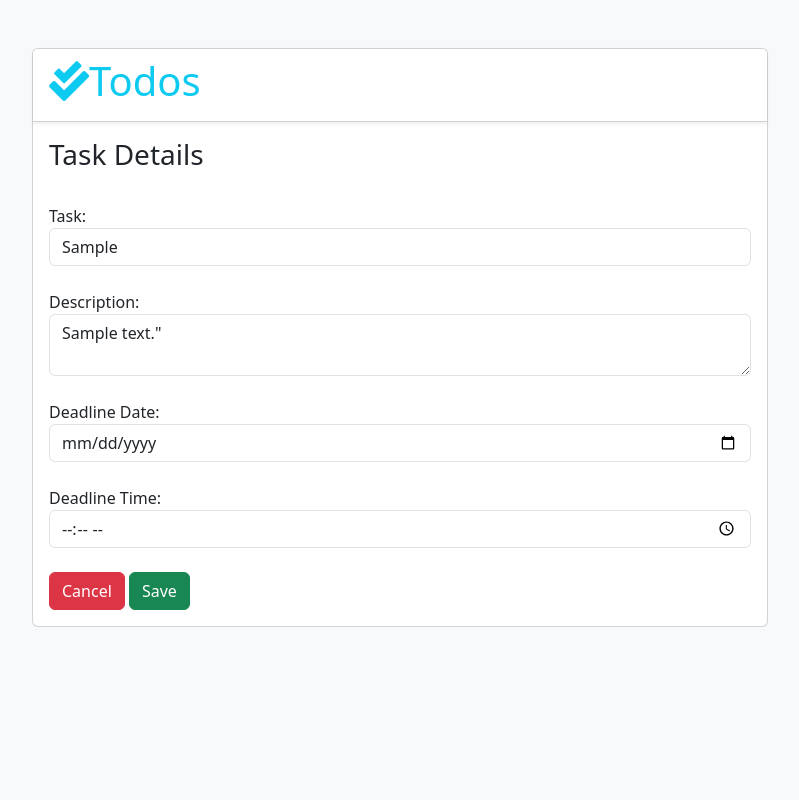
After one commit to felooh/todo-list-app, a Django app: page /editTask/1 in a window 1280 px wide. The commit adds this page. Shown: the whole page, without its empty margins (50-849 px from the left). Run offline with Django 3.2, Linux system fonts and the light colour scheme; tables that the repository leaves empty hold one stand-in row (values such as "Sample post"); some libraries are stand-ins or nearby versions.

Commit message:
added final features

```diff
--- /dev/null
+++ b/todolist/templates/todos/edit_form.html
@@ -0,0 +1,36 @@
+{% extends 'todos/layout.html' %}
+
+
+{% block body %}
+  <h3>
+    Task Details
+  </h3>
+  <br>
+  <form method= "post">
+    {% csrf_token %}
+    <div class="form-group">
+        <label for="{{ form.task.id_for_label }}">Task:</label>
+        <input type="text" id="{{ form.task.id_for_label }}" class="form-control" name="{{ form.task.html_name }}" value="{{ form.task.value }}">
+    </div>
+    <br>
+    <div class="form-group">
+        <label for="{{ form.description.id_for_label }}">Description:</label>
+        <textarea  id="{{ form.description.id_for_label }}" class="form-control" name="{{ form.description.html_name }}">{{ form.description.value }}"</textarea>
+    </div>
+    <br>
+    <div class="form-group">
+        <label for="{{ form.deadline_date.id_for_label }}">Deadline Date:</label>
+        <input type="date" id="{{ form.deadline_date.id_for_label }}" class="form-control"  name="{{ form.deadline_date.html_name }}" required value="{{ form.deadline_date.value }}">
+    </div>
+    <br>
+    <div class="form-group">
+        <label for="{{ form.deadline_time.id_for_label }}">Deadline Time:</label>
+        <input type="time" id="{{ form.deadline_time.id_for_label }}" class="form-control" name="{{ form.deadline_time.html_name }}" required value="{{ form.deadline_time.value }}">
+    </div>
+
+    <br>
+    <button onclick="history.back()" id="done-button" class = "btn btn-danger">Cancel</button>
+    <button type="submit" class="btn btn-success">Save</button>
+
+  </form>
+{% endblock body %}
--- a/todolist/templates/todos/layout.html
+++ b/todolist/templates/todos/layout.html
@@ -19,14 +19,17 @@
             .container {
 
                 position: absolute;
-                left: 65%;
-                right: 25%;
+                left: 50%;
                 top: 50%;
+                bottom: 50%;
                 transform: translate(-50%, -50%);
-                height: 100vh;
-                width: 250vh;
+                height: 100%;
+                display: block;
+                justify-content: center;
+                align-items: center;
 
               }
+
         </style>
     </head>
     <body class = "bg-light">
--- a/todolist/templates/todos/task_form.html
+++ b/todolist/templates/todos/task_form.html
@@ -14,7 +14,7 @@
     </div>
     <div class="form-group">
       <label for="id_description">Comment:</label>
-      <input type="text"  class="form-control" name="description" maxlength="100" required id="id_task">
+      <textarea type="text"  class="form-control" name="description" maxlength="1000" required id="id_task"></textarea>
     </div>
     <br>
     <div class="form-group">
--- a/todolist/templates/todos/task_list.html
+++ b/todolist/templates/todos/task_list.html
@@ -9,11 +9,11 @@
             <li class="list-group-item list-group-item-action list-group-item-primary">
                {{ task }}
                {% if task.is_complete %}
-               <span class="badge badge-success">Completed</span>
+               <span class="badge badge-success" style= "background: green; position: absolute;">Completed</span>
                {% elif task.get_remaining_time.days < 0 %}
-                  <span class="badge badge-danger">Overdue</span>
+                  <span class="badge badge-danger" style ="background: red;">Overdue</span>
                {% else %}
-                  <span class="badge badge-info">{{ task.get_remaining_time.days }} days remaining</span>
+                  <span  class="badge badge-info" style= "background: blue;">{{ task.get_remaining_time.days }} days remaining</span>
                {% endif %}
 
             </li>
--- a/todolist/urls.py
+++ b/todolist/urls.py
@@ -15,5 +15,6 @@ urlpatterns = [
     path("deleteCategory/<int:category_id>", views.deleteCategory, name="deleteCategory"),
     path('numberOfTasks/<int:category_id>/', views.numberOfTasks, name='numberOfTasks'),
     path('markAsDone/<int:task_id>', views.markAsDone, name="markAsDone"),
-    path('taskIsOverdue/<int:task_id>', views.taskIsOverdue, name="taskIsOverdue")
+    path('taskIsOverdue/<int:task_id>', views.taskIsOverdue, name="taskIsOverdue"),
+    path("editTask/<int:task_id>", views.editTask, name="editTask"),
 ]
--- a/todolist/views.py
+++ b/todolist/views.py
@@ -2,11 +2,8 @@ from django.shortcuts import (render, get_object_or_404, HttpResponseRedirect)
 from .models import Category, ToDoTask
 from django.shortcuts import redirect
 from .forms import CategoryForm, ToDoTaskForm
-from django.utils import timezone
-# from datetime import datetime
-from django.utils import timezone
-from pytz import timezone
-import datetime
+from django.urls import reverse
+
 # Create your views here.
 
 #index
@@ -98,6 +95,37 @@ def viewTaskDetails(request, task_id):
 
     return render(request, 'todos/task_details.html', context)
 
+def editTask(request, task_id):
+    task = ToDoTask.objects.get(id= task_id)
+    category_id = task.category_id
+
+    if request.method == "POST":
+        form = ToDoTaskForm(request.POST, instance=task)
+        if form.is_valid():
+            form.save()
+            return redirect('todolist:viewTaskDetails', task_id=task_id)
+    else:
+        form = ToDoTaskForm(instance=task, initial={
+
+            'task': task.task,
+            'description': task.description,
+            'deadline_date': task.deadline_date,
+            'deadline_time':task.deadline_time,
+
+        })
+
+    context = {
+
+        "task":task,
+        "form":form,
+        "category_id":category_id,
+        "task_id":task_id
+
+     }
+
+    return render(request, "todos/edit_form.html", context)
+
+
 #deleteCategory
 def deleteCategory(request, category_id):
     category = get_object_or_404(Category, id=category_id)
```
Also changed, not shown: todolist/templates/todos/task_details.html (+22 -6 lines).
